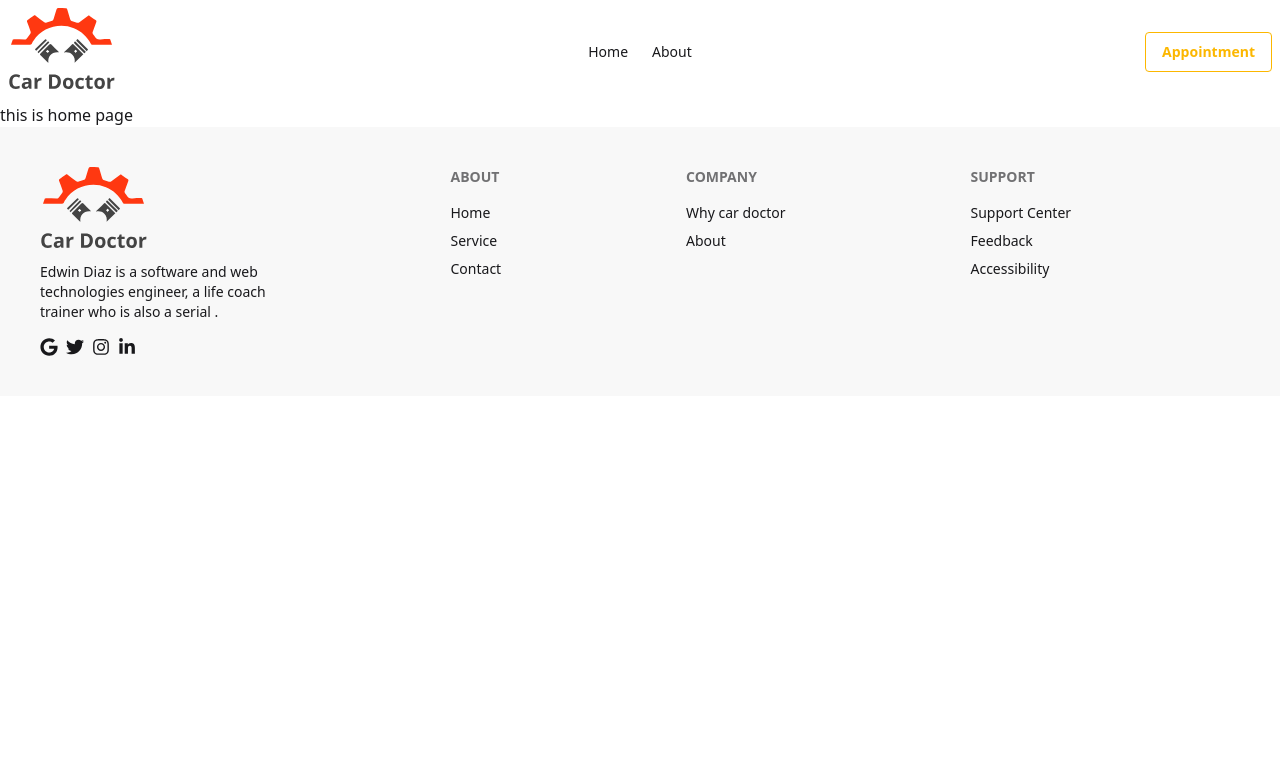
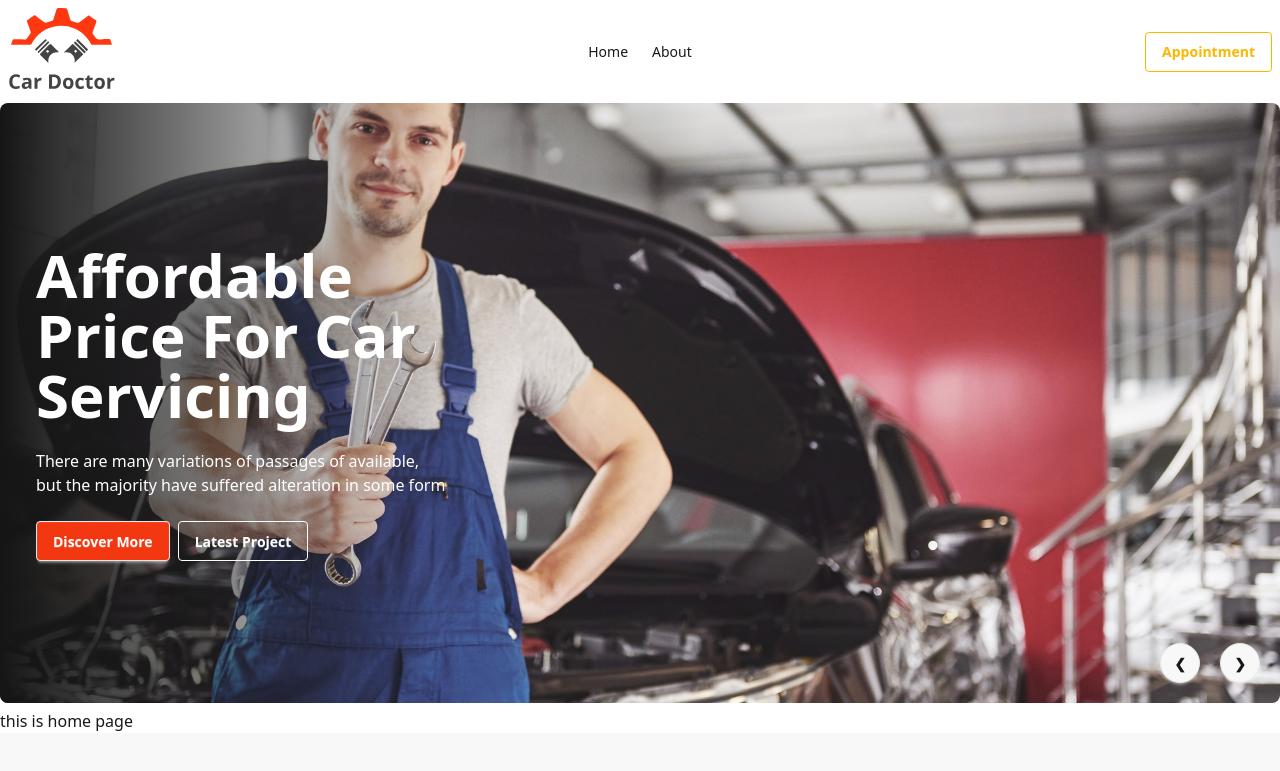
Before and after one commit to shahadat500441/react_car_doctor_server, a React (Vite) app: page / in a window 1280 px wide. Shown: the top 771 px of the page. Built offline with nearby package versions, Linux system fonts and the light colour scheme.

Commit message:
banner section added

```diff
--- a/src/main.jsx
+++ b/src/main.jsx
@@ -11,7 +11,9 @@ import {
 import router from './Routes/Routes';
 
 createRoot(document.getElementById('root')).render(
-  <StrictMode>
+  <div className=" max-w-7xl mx-auto">
+    <StrictMode>
     <RouterProvider router={router} />
   </StrictMode>,
+  </div>
 )
--- /dev/null
+++ b/src/pages/Home/Home/Banner/Banner.jsx
@@ -0,0 +1,109 @@
+import img1 from "../../../../assets/images/banner/1.jpg"
+import img2 from "../../../../assets/images/banner/2.jpg"
+import img3 from "../../../../assets/images/banner/3.jpg"
+import img4 from "../../../../assets/images/banner/4.jpg"
+
+const Banner = () => {
+  return (
+    <div className="carousel w-full h-[600px]">
+      <div id="slide1" className="carousel-item relative w-full">
+        <img
+          src={img1}
+          className="w-full object-cover rounded-lg"
+        />
+        <div className="absolute left-0 top-0  flex  items-center h-full pl-9 bg-linear-to-r from-[#151515] to-blue-[rgba(21,21,21,0)] rounded-lg ">
+          <div className=" text-white space-y-6">
+            <h2 className="text-6xl font-bold  ">Affordable <br /> Price For Car <br /> Servicing</h2>
+            <p>There are many variations of passages of  available, <br /> but the majority have suffered alteration in some form</p>
+            <div className="flex gap-2">
+                <button className=" btn bg-[#F33811] text-white ">Discover More</button>
+                <button className="btn btn-outline">Latest Project</button>
+            </div>
+          </div>
+        </div>
+        <div className="absolute  right-5 bottom-0 flex -translate-y-1/2 transform justify-end">
+          <a href="#slide4" className="btn btn-circle mr-5">
+            ❮
+          </a>
+          <a href="#slide2" className="btn btn-circle">
+            ❯
+          </a>
+        </div>
+      </div>
+      <div id="slide2" className="carousel-item relative w-full h-[600px]">
+        <img
+          src={img2}
+          className="w-full object-cover rounded-lg"
+        />
+         <div className="absolute left-0 top-0  flex  items-center h-full pl-9 bg-linear-to-r from-[#151515] to-blue-[rgba(21,21,21,0)] rounded-lg ">
+          <div className=" text-white space-y-6">
+            <h2 className="text-6xl font-bold  ">Affordable <br /> Price For Car <br /> Servicing</h2>
+            <p>There are many variations of passages of  available, <br /> but the majority have suffered alteration in some form</p>
+            <div className="flex gap-2">
+                <button className=" btn bg-[#F33811] text-white ">Discover More</button>
+                <button className="btn btn-outline">Latest Project</button>
+            </div>
+          </div>
+        </div>
+        <div className="absolute  right-5 bottom-0 flex -translate-y-1/2 transform justify-end">
+          <a href="#slide1" className="btn btn-circle mr-4">
+            ❮
+          </a>
+          <a href="#slide3" className="btn btn-circle">
+            ❯
+          </a>
+        </div>
+      </div>
+      <div id="slide3" className="carousel-item relative w-full h-[600px]">
+        <img
+          src={img3}
+          className="w-full object-cover rounded-lg"
+        />
+         <div className="absolute left-0 top-0  flex  items-center h-full pl-9 bg-linear-to-r from-[#151515] to-blue-[rgba(21,21,21,0)] rounded-lg ">
+          <div className=" text-white space-y-6">
+            <h2 className="text-6xl font-bold  ">Affordable <br /> Price For Car <br /> Servicing</h2>
+            <p>There are many variations of passages of  available, <br /> but the majority have suffered alteration in some form</p>
+            <div className="flex gap-2">
+                <button className=" btn bg-[#F33811] text-white ">Discover More</button>
+                <button className="btn btn-outline">Latest Project</button>
+            </div>
+          </div>
+        </div>
+        <div className="absolute  right-5 bottom-0 flex -translate-y-1/2 transform justify-end">
+          <a href="#slide2" className="btn btn-circle mr-4">
+            ❮
+          </a>
+          <a href="#slide4" className="btn btn-circle">
+            ❯
+          </a>
+        </div>
+      </div>
+      <div id="slide4" className="carousel-item relative w-full h-[600px]">
+        <img
+          src={img4}
+          className="w-full object-cover rounded-lg"
+        />
+         <div className="absolute left-0 top-0  flex  items-center h-full pl-9 bg-linear-to-r from-[#151515] to-blue-[rgba(21,21,21,0)] rounded-lg ">
+          <div className=" text-white space-y-6">
+            <h2 className="text-6xl font-bold  ">Affordable <br /> Price For Car <br /> Servicing</h2>
+            <p>There are many variations of passages of  available, <br /> but the majority have suffered alteration in some form</p>
+            <div className="flex gap-2">
+                <button className=" btn bg-[#F33811] text-white ">Discover More</button>
+                <button className="btn btn-outline">Latest Project</button>
+            </div>
+          </div>
+        </div>
+        <div className="absolute  right-5 bottom-0 flex -translate-y-1/2 transform justify-end">
+          <a href="#slide3" className="btn btn-circle mr-4">
+            ❮
+          </a>
+          <a href="#slide1" className="btn btn-circle">
+            ❯
+          </a>
+        </div>
+      </div>
+    </div>
+  );
+};
+
+export default Banner;
--- a/src/pages/Home/Home/Home.jsx
+++ b/src/pages/Home/Home/Home.jsx
@@ -1,8 +1,10 @@
 import React from 'react';
+import Banner from './Banner/Banner';
 
 const Home = () => {
     return (
         <div>
+            <Banner></Banner>
             <h1>this is home page</h1>
         </div>
     );
```
